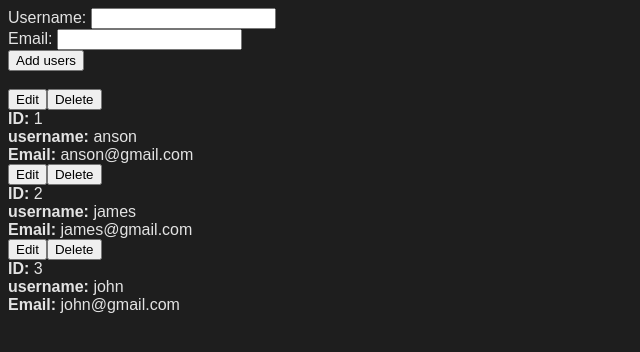
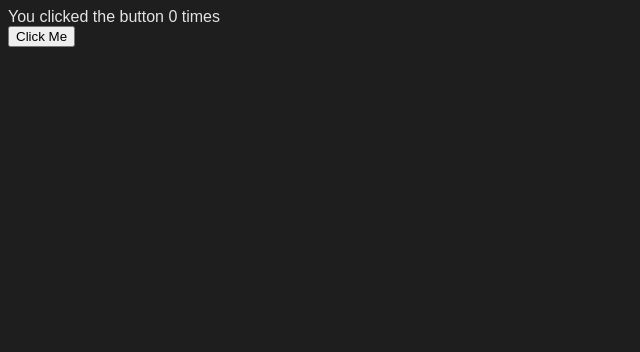
Before and after one commit to MUHUMUZAJeanPierre/kudibook, a React (Vite) app in the folder React/: page / in a window 1280 px wide. Shown: the top 352 px of the page, without its empty margins (0-640 px from the left). Built offline with nearby package versions, Linux system fonts and the light colour scheme.

Commit message:
feat/useEffect

```diff
--- a/React/src/App.jsx
+++ b/React/src/App.jsx
@@ -1,56 +1,26 @@
-import { useState } from "react";
-import { UserDetail } from "./components/UserDetail";
+import { useEffect, useState } from "react"
 
-export default function App() {
-    const [username, setUsername] =useState("");
-    const [email, setEmail] =useState("");
-    const [counter, setCounter] = useState(4)
+export default function App(){
+    const [counter, setCounter] = useState(0);
+    useEffect(()=>{
+        console.log("rendering...");
+        document.title = "React tutorial" + counter;
+    })
+    // useEffect(() => {
+        // This code runs every time the component re-renders
+    //   });
 
-    const [users, setUsers] = useState([
-        {
-            id: 1,
-            username: 'anson',
-            email: 'anson@gmail.com'
-        },
-        {
-            id: 2,
-            username: 'james',
-            email: 'james@gmail.com'
-        },
-        {
-            id: 3,
-            username: 'john',
-            email: 'john@gmail.com'
-        }
-    ])
+    // useEffect(() => {
+        // This code runs only once after the initial render
+    //   }, []);
+
+    // useEffect(() => {
+    //     // This code runs only when dep1 or dep2 change
+    //   }, [dep1, dep2]);
+
 
     return <div>
-        <div>
-        <form onSubmit={(e)=>{
-            e.preventDefault();
-            const newUser = {
-                id: counter,
-                username,
-                email
-            }
-            setCounter((currentCounter)=> currentCounter + 1);
-            setUsers((currentUserState)=> [...currentUserState, newUser])
-        }}>
-            <div>
-                <label htmlFor="username">Username: </label>
-                <input  value={username} onChange={(e)=> setUsername(e.target.value)} id="username" type="text" />
-                <br />
-            </div>
-            <div>
-                <label htmlFor="email">Email: </label>
-                <input id="email" value={email} onChange={(e)=> setEmail(e.target.value)} type="text" />
-            </div>
-            <button>Add users</button>
-        </form>
-        </div>
-        <br />
-        {users.map((users) => (
-            <UserDetail key={users.id} users={users} setUsers={setUsers} />
-        ))}
+        <div>You clicked the button {counter} times </div>
+        <button onClick={()=>setCounter((count)=> count +1)}>Click Me</button>
     </div>
 }
```
